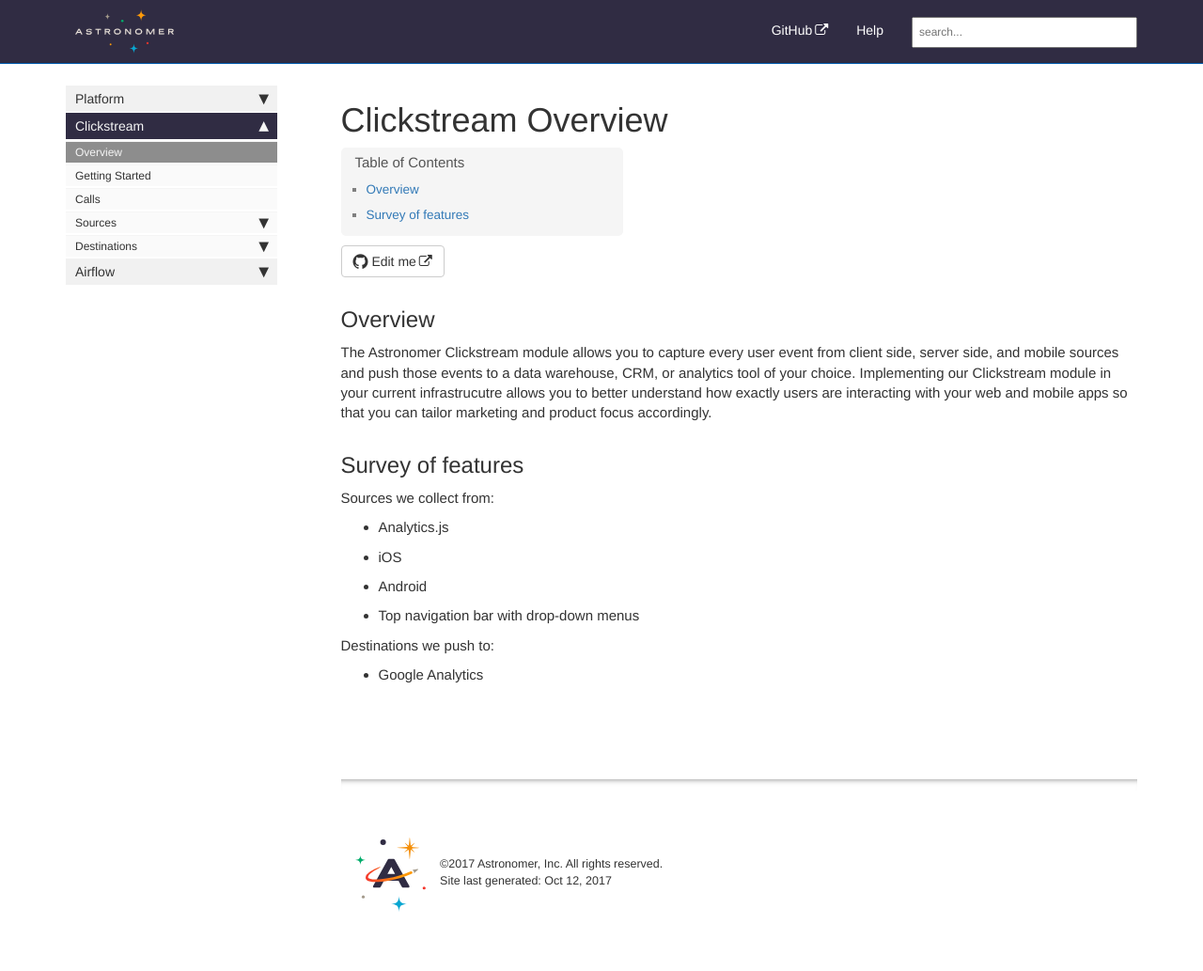
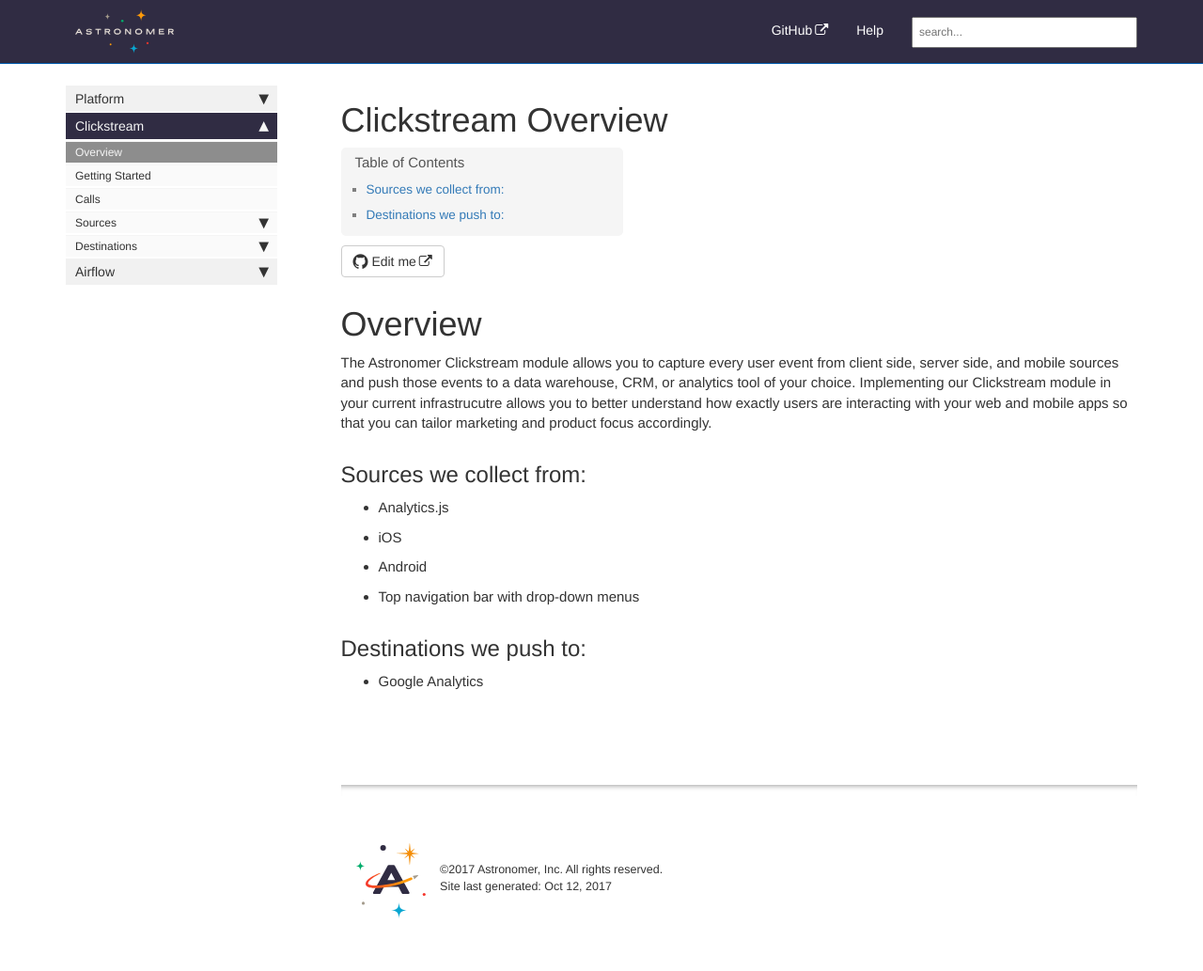
Before and after one commit to petedejoy/documentation, a Jekyll site: the page built from v2/clickstream/overview.md, in a window 1280 px wide. Shown: the whole page at 94% size. Built offline with Jekyll 4.4.1, drawn with Linux system fonts in a browser that asks for light colours; nearby versions of some CDN libraries; comment, search, counter and statistics services are not loaded.

Commit message:
Updated Clickstream overview page

```diff
--- a/v2/clickstream/overview.md
+++ b/v2/clickstream/overview.md
@@ -3,19 +3,18 @@ title: Clickstream Overview
 sidebar: platform_sidebar
 ---
 
-## Overview
+# Overview
 
 The Astronomer Clickstream module allows you to capture every user event from client side, server side, and mobile sources and push those events to a data warehouse, CRM, or analytics tool of your choice. Implementing our Clickstream module in your current infrastrucutre allows you to better understand how exactly users are interacting with your web and mobile apps so that you can tailor marketing and product focus accordingly.
 
-## Survey of features
 
-Sources we collect from:
+## Sources we collect from:
 
 * Analytics.js
 * iOS
 * Android
 * Top navigation bar with drop-down menus
 
-Destinations we push to:
+## Destinations we push to:
 
 * Google Analytics
```
